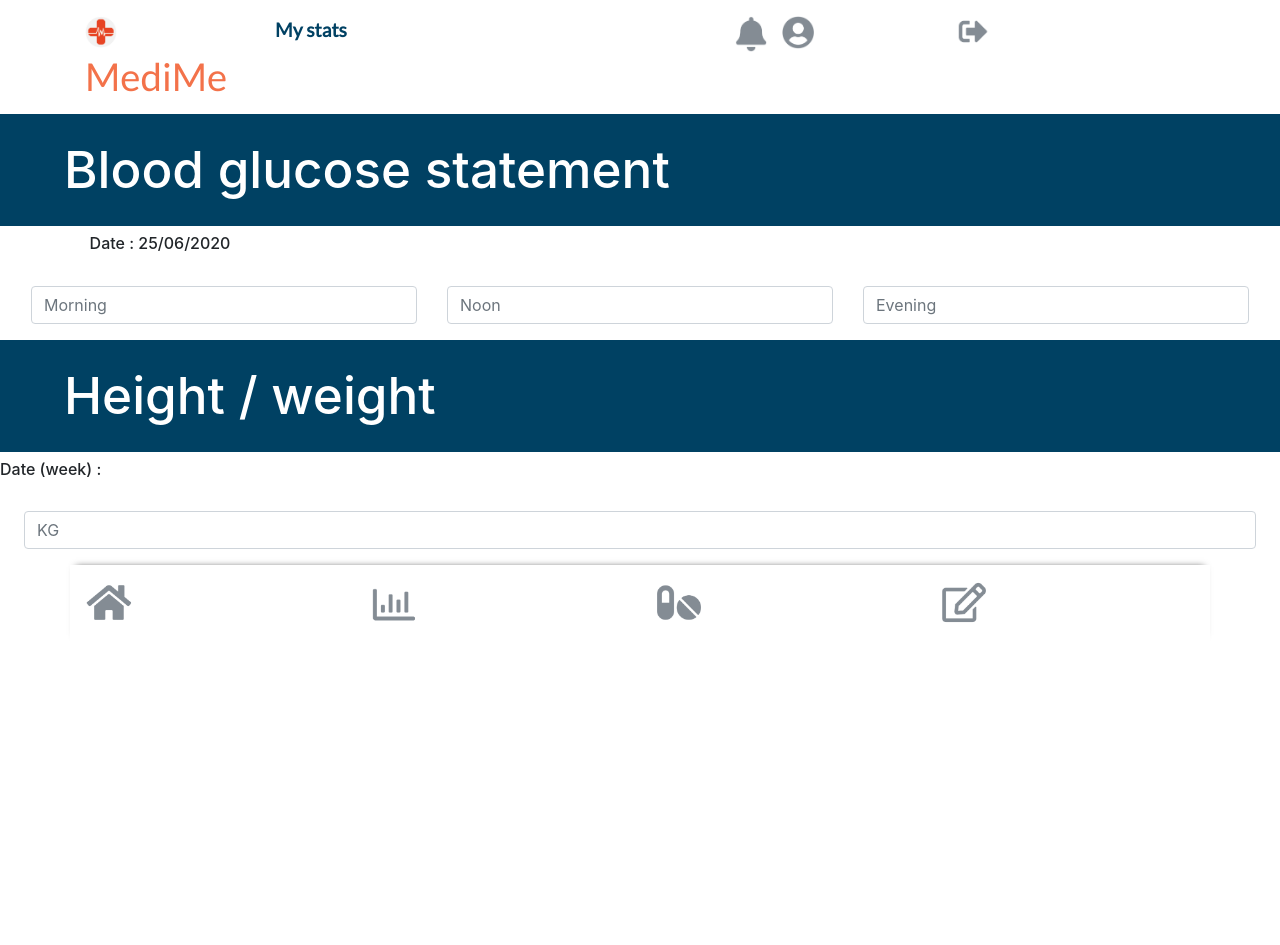
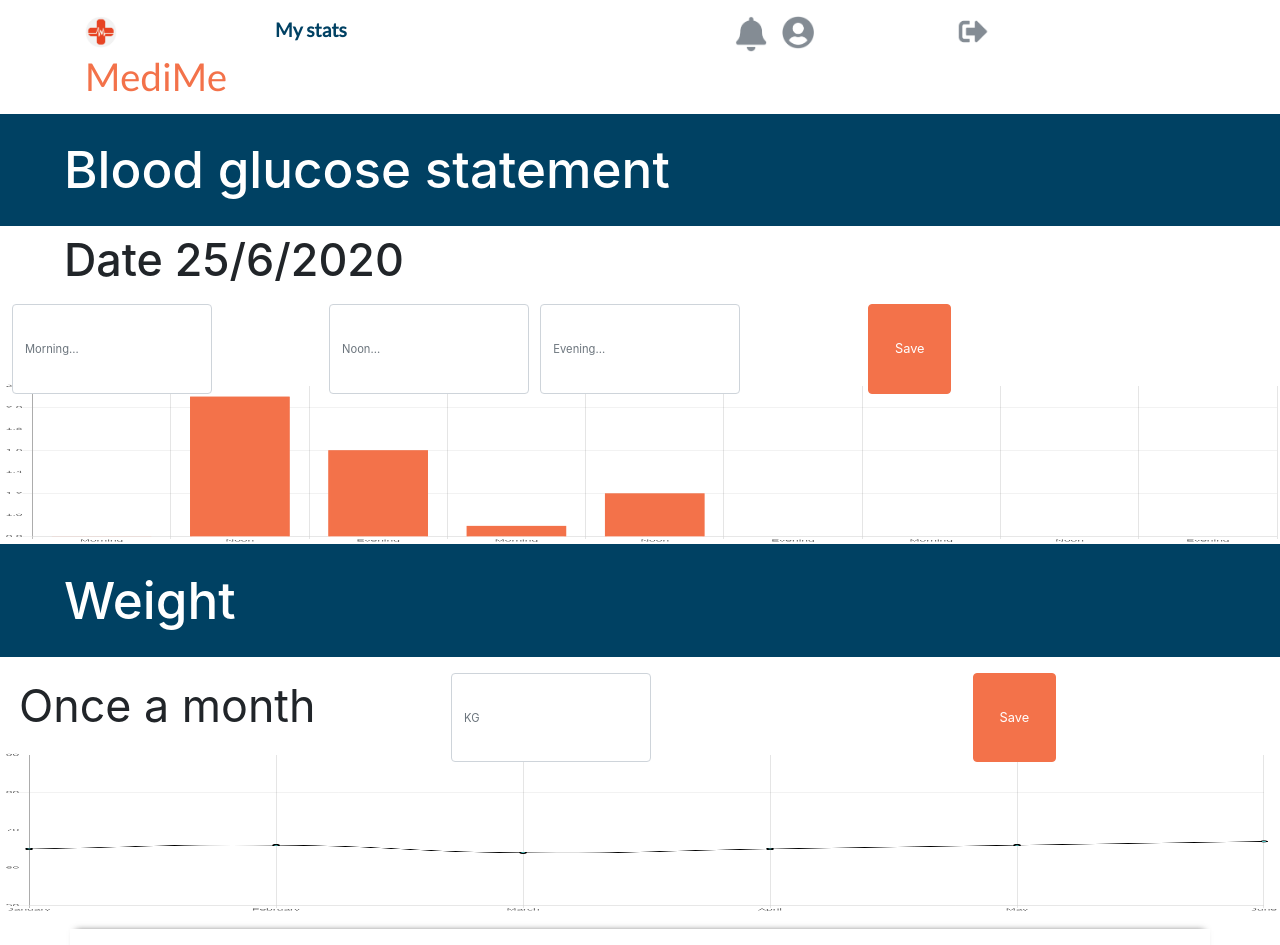
Before and after one commit to christellec64/doctolib_24.06.20_ACAT-ON, a React (Create React App) app in the folder doctolib/: page /stat in a window 1280 px wide. Shown: the top 945 px of the page. Before the commit the page ends 800 px from the top, so only its background shows below. Built offline with nearby package versions, Linux system fonts and the light colour scheme.

Commit message:
create graphics

```diff
--- a/doctolib/package.json
+++ b/doctolib/package.json
@@ -8,7 +8,9 @@
     "@testing-library/user-event": "^7.2.1",
     "axios": "^0.19.2",
     "bootstrap": "^4.5.0",
+    "chart.js": "^2.9.3",
     "react": "^16.13.1",
+    "react-chartjs-2": "^2.9.0",
     "react-dom": "^16.13.1",
     "react-router": "^5.2.0",
     "react-router-dom": "^5.2.0",
--- /dev/null
+++ b/doctolib/src/components/stats/BarChart.jsx
@@ -0,0 +1,46 @@
+import React from "react";
+import { Bar } from "react-chartjs-2";
+
+import styles from "./Stat.module.css";
+
+const state = {
+  labels: [
+    "Morning",
+    "Noon",
+    "Evening",
+    "Morning",
+    "Noon",
+    "Evening",
+    "Morning",
+    "Noon",
+    "Evening",
+  ],
+  datasets: [
+    {
+      label: "Glucose statement",
+      backgroundColor: " #f3724a",
+      borderColor: " #f3724a",
+      borderWidth: 2,
+      data: [0.8, 2.1, 1.6, 0.9, 1.2],
+    },
+  ],
+};
+
+export default class BarChart extends React.Component {
+  render() {
+    return (
+      <>
+        <Bar
+          className={styles.bar2}
+          data={state}
+          options={{
+            legend: {
+              display: false,
+              position: "right",
+            },
+          }}
+        />
+      </>
+    );
+  }
+}
--- /dev/null
+++ b/doctolib/src/components/stats/LineGraph.jsx
@@ -0,0 +1,46 @@
+import React from "react";
+import { Line } from "react-chartjs-2";
+
+const state = {
+  labels: ["January", "February", "March", "April", "May", "June"],
+  datasets: [
+    {
+      label: "Rainfall",
+      fill: false,
+      lineTension: 0.5,
+      backgroundColor: "rgba(75,192,192,1)",
+      borderColor: "rgba(0,0,0,1)",
+      borderWidth: 2,
+      data: [65, 66, 64, 65, 66, 67],
+    },
+  ],
+};
+
+export default class LineGraph extends React.Component {
+  render() {
+    return (
+      <div>
+        <Line
+          data={state}
+          options={{
+            legend: {
+              display: false,
+              position: "right",
+            },
+            scales: {
+              yAxes: [
+                {
+                  ticks: {
+                    stepSize: 10,
+                    suggestedMin: 50,
+                    suggestedMax: 90,
+                  },
+                },
+              ],
+            },
+          }}
+        />
+      </div>
+    );
+  }
+}
--- a/doctolib/src/components/stats/Stat.jsx
+++ b/doctolib/src/components/stats/Stat.jsx
@@ -2,9 +2,11 @@ import React from "react";
 
 import Navbar from "../Navbar";
 import Footer from "../Footer";
+import BarChart from "./BarChart";
+import LineGraph from "./LineGraph";
 
 import styles from "./Stat.module.css";
-import { Row, Col, FormGroup, Label, Input } from "reactstrap";
+import { Row, Col, FormGroup, Label, Input, Button } from "reactstrap";
 
 function stat() {
   const jour = new Date().getDate();
@@ -12,47 +14,78 @@ function stat() {
   const year = new Date().getFullYear();
   return (
     <>
-      <Navbar title="My stats"/>
+      <Navbar title="My stats" />
       <h5 className={`${styles.h5} mt-2`}>Blood glucose statement</h5>
-      <h6 className={styles.h6}>
-        Date : {jour}/0{month + 1}/{year}
+      <h6 xs="4" className={styles.h6}>
+        Date {jour}/{month + 1}/{year}
       </h6>
-      <Row className="mr-3 ml-3">
-        <Col>
+      <Row className={`${styles.rowInput} ml-2 mb-3 mt-3 mr-1`}>
+        <Col xs="3" className="pl-1 pr-1">
           <FormGroup>
-            <Label for="morning" />
+            <Label for="morning">
               <Input
+                className={styles.input}
                 type="text"
                 name="morning"
                 id="morning"
-              placeholder="Morning"
+                placeholder="Morning..."
               />
+            </Label>
           </FormGroup>
         </Col>
-        <Col>
+        <Col xs="2" className="pl-1 pr-1">
           <FormGroup>
-            <Label for="Noon" />
-            <Input type="text" name="Noon" id="Noon" placeholder="Noon" />
+            <Label for="Noon">
+              <Input
+                className={styles.input}
+                type="text"
+                name="Noon"
+                id="Noon"
+                placeholder="Noon..."
+              />
+            </Label>
           </FormGroup>
         </Col>
-        <Col>
+        <Col xs="3" className="pl-1 pr-1">
           <FormGroup>
-            <Label for="Evening" />
+            <Label for="Evening">
               <Input
+                className={styles.input}
                 type="text"
                 name="Evening"
                 id="Evening"
-              placeholder="Evening"
+                placeholder="Evening..."
               />
+            </Label>
           </FormGroup>
         </Col>
+        <Col xs="3">
+          <Button className={styles.button}>Save</Button>
+        </Col>
       </Row>
-      <h5 className={styles.h5}>Height / weight</h5>
-      <h6>Date (week) :</h6>
-      <FormGroup className="mr-4 ml-4">
-        <Label for="weight" />
-        <Input type="number" name="weight" id="weight" placeholder="KG" />
+      <BarChart />
+      <h5 className={styles.h5}>Weight</h5>
+      <Row className={`${styles.rowInput} ml-1 mb-3 mt-3 mr-1`}>
+        <Col className={styles.h6} xs="4">Once a month</Col>
+        <Col xs="5">
+          <FormGroup className="ml-2">
+            <Label for="weight">
+              <Input
+                className={styles.input}
+                type="number"
+                name="weight"
+                id="weight"
+                placeholder="KG"
+              />
+            </Label>
           </FormGroup>
+        </Col>
+        <Col xs="3">
+          <Button className={styles.button}>Save</Button>
+        </Col>
+      </Row>
+      <LineGraph />
+
       <Footer />
     </>
   );
--- a/doctolib/src/components/stats/Stat.module.css
+++ b/doctolib/src/components/stats/Stat.module.css
@@ -1,9 +1,34 @@
 .h5 {
-    padding : 2vw 0 2vw 5vw;
-    background-color : #004163;
-    color : white;
-    font-size : 4vw;
+  padding: 2vw 0 2vw 5vw;
+  background-color: #004163;
+  color: white;
+  font-size: 4vw;
 }
 .h6 {
-    padding-left : 7vw;
+  font-size: 3.5vw;
+  align-self : top;
+  padding-left : 5vw;
 }
+.input {
+  font-size: 0.7rem !important;
+  height: 7vw !important;
+}
+
+.rowInput {
+  height: 5vw !important;
+
+}
+
+.bar {
+  height: 25vw !important;
+}
+.bar2 {
+  height: 100%;
+}
+.button {
+    height : 7vw;
+    font-size: 0.8rem !important;
+    background-color:  #f3724a !important;
+    border : 1px solid  #f3724a !important;
+    padding : 1vw 2vw !important
+}
--- a/doctolib/src/index.css
+++ b/doctolib/src/index.css
@@ -11,3 +11,7 @@ code {
   font-family: source-code-pro, Menlo, Monaco, Consolas, 'Courier New',
     monospace;
 }
+
+.chartjs-render-monitor {
+  height : 160px !important;
+}
```
Also changed, not shown: 1 other file (tests, documents, lock files or other folders). Lines whose indentation alone changed are shown as unchanged.
